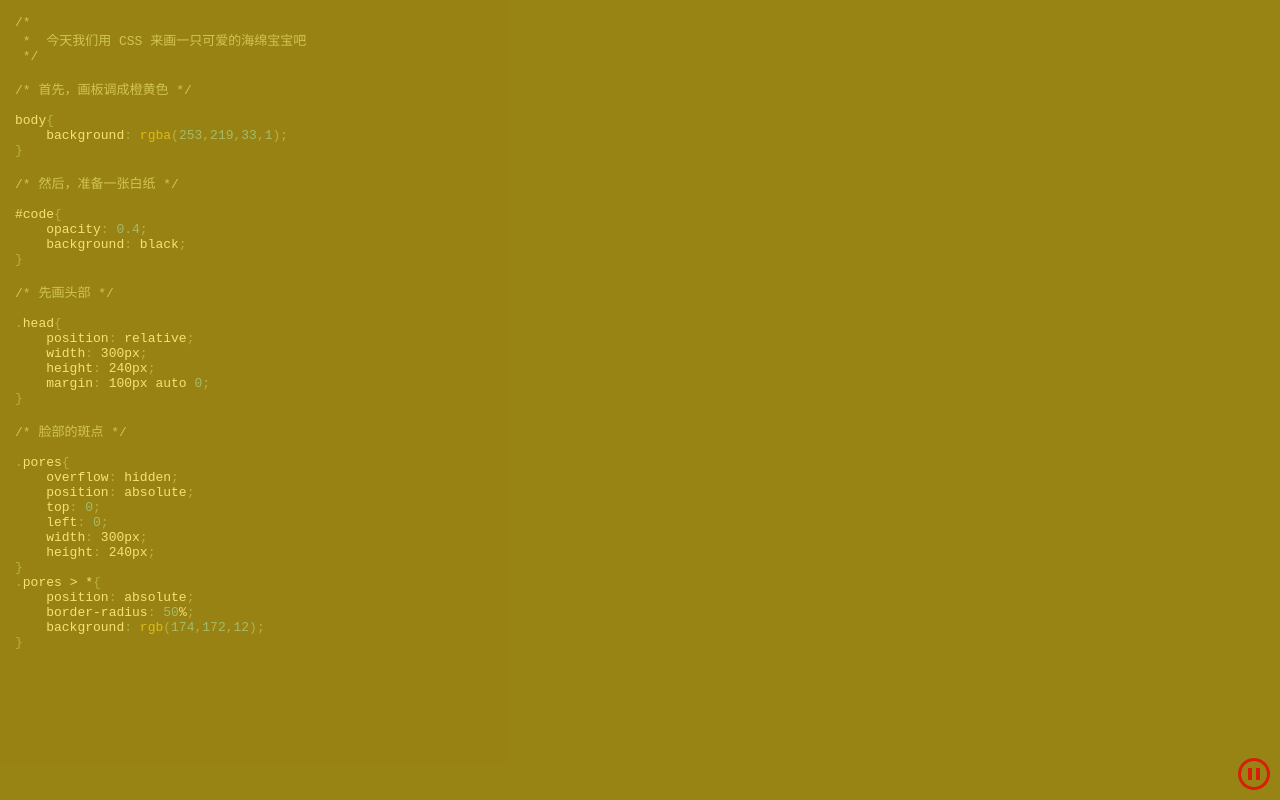
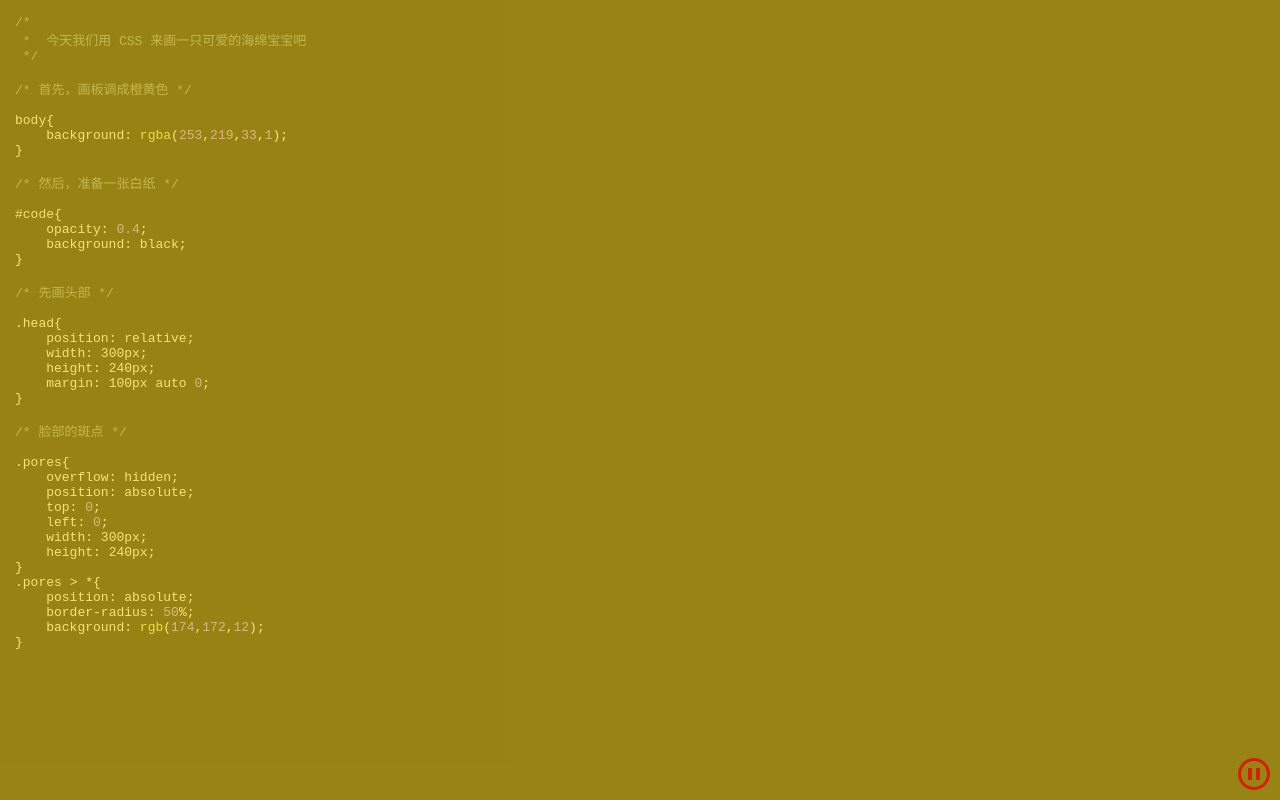
Before and after one commit to CaptainOfPhB/spongebob, a plain HTML site: page index.html in a window 1280 px wide. Drawn offline with Linux system fonts and the light colour scheme.

Commit message:
index.html

```diff
--- a/index.html
+++ b/index.html
@@ -6,7 +6,7 @@
           content="width=device-width, user-scalable=no, initial-scale=1.0, maximum-scale=1.0, minimum-scale=1.0">
     <meta http-equiv="X-UA-Compatible" content="ie=edge">
     <link rel="icon" href="favicon.ico" type="image/ico">
-    <link rel="stylesheet" href="./Solarized-Light.css">
+    <link rel="stylesheet" href="./Okaidia.css">
     <link rel="stylesheet" href="./default.css">
     <style id="style"></style>
     <title>海绵宝宝</title>
```
